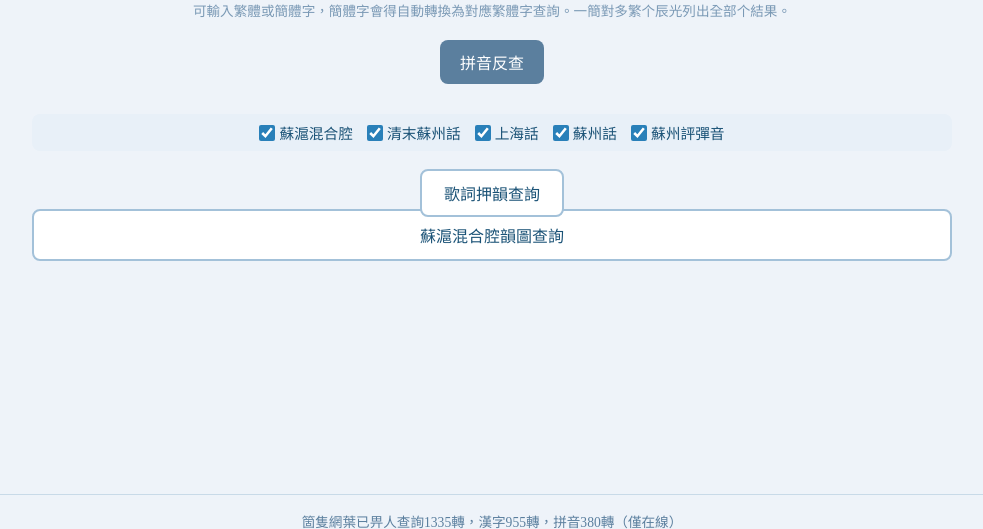
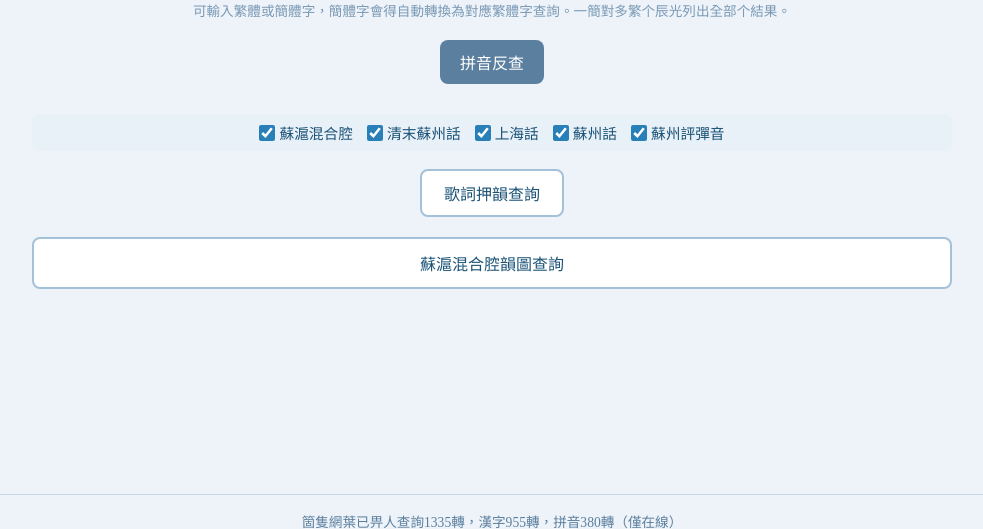
Before and after one commit to SiqYin/wugniu_zyinzozin, a Python web app: template templates/index.html in a window 1280 px wide. Shown: the part 184-713 px from the top of the page, without its empty margins (148-1131 px from the left). Run offline with Jinja, Linux system fonts and the light colour scheme; the template is opened without the code that fills it, so the values that code supplies are empty.

Commit message:
拉開歌詞押韻查詢與蘇滬混合腔韻圖查詢兩顆按鈕的間距
.yuntu-entry 的上邊距原是 −8px（負值），兩顆按鈕幾乎貼在一起；
改為 20px，視覺上明顯分開。下方 18px 到下一區塊不變。

無頭瀏覽器實測：歌詞押韻按鈕底 368px、韻圖按鈕頂 388px，
間距 20px（改前為 −8px）。兩份模板同步。

```diff
--- a/templates/index.html
+++ b/templates/index.html
@@ -236,7 +236,11 @@ footer a:hover { text-decoration: underline; }
   transition: background 0.2s, border-color 0.2s, color 0.2s;
 }
 .lyric-rhyme-entry .lyric-rhyme-btn:hover { background: #2980b9; border-color: #2980b9; color: #fff; }
-.yuntu-entry { margin: -8px 0 18px; }
+.yuntu-entry {
+  /* 原為 −8px（負值），兩個按鈕貼在一起；拉到 20px 才分得開，
+     再留 18px 到下一區塊。 */
+  margin: 20px 0 18px;
+}
 .lyric-rhyme-entry .yuntu-btn {
   display: block;
   padding: 12px 22px;
--- a/templates/index_static.html
+++ b/templates/index_static.html
@@ -236,7 +236,11 @@ footer a:hover { text-decoration: underline; }
   transition: background 0.2s, border-color 0.2s, color 0.2s;
 }
 .lyric-rhyme-entry .lyric-rhyme-btn:hover { background: #2980b9; border-color: #2980b9; color: #fff; }
-.yuntu-entry { margin: -8px 0 18px; }
+.yuntu-entry {
+  /* 原為 −8px（負值），兩個按鈕貼在一起；拉到 20px 才分得開，
+     再留 18px 到下一區塊。 */
+  margin: 20px 0 18px;
+}
 .lyric-rhyme-entry .yuntu-btn {
   display: block;
   padding: 12px 22px;
```
